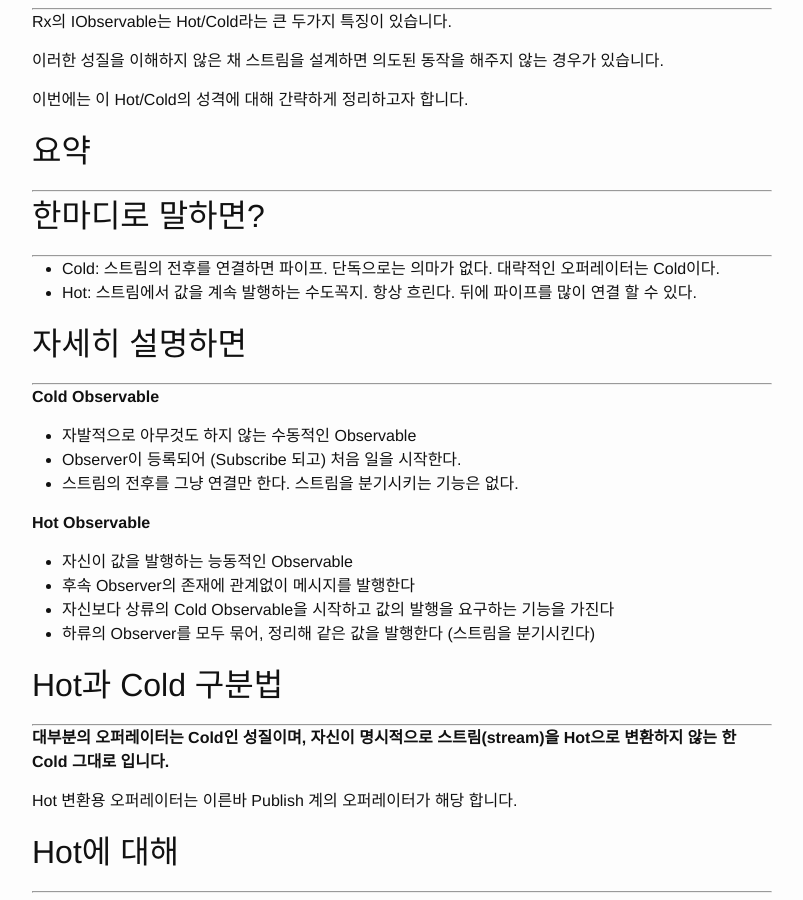
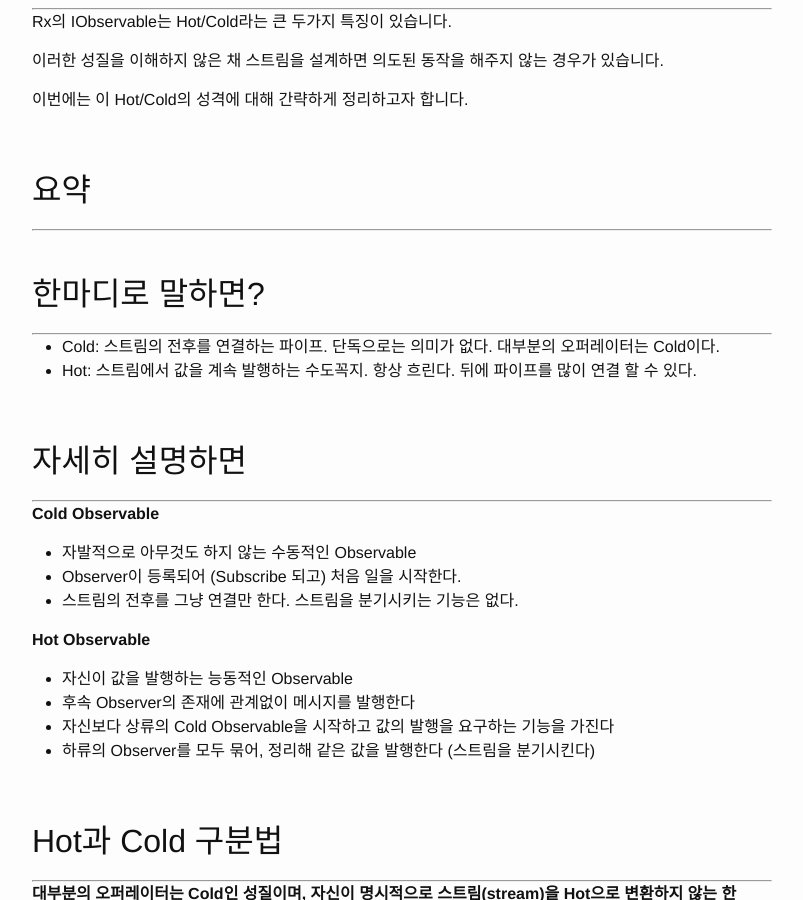
Before and after one commit to karais89/karais89.github.io_back, a Jekyll site: the page built from _posts/2019-09-29-UniRx-Hot-Cold.md, in a window 1280 px wide and 900 px high, scrolled down 897 px. Shown: the whole window, without its empty margins (238-1041 px from the left). Built offline with Jekyll 4.4.1, drawn with Linux system fonts in a browser that asks for light colours; comment, search, counter and statistics services are not loaded.

Commit message:
Modify Post

````diff
--- a/_posts/2019-09-29-UniRx-Hot-Cold.md
+++ b/_posts/2019-09-29-UniRx-Hot-Cold.md
@@ -22,7 +22,7 @@ tags: [unity3d, unirx]
 
 이 포스팅은 원문을 단순히 구글 번역을 하여 정리한 내용입니다. 일본어를 잘하시는 분은 원문을 보시는게 더 좋으실 것 같습니다.
 
-UniRx에 대한 기사 요약은 [여기](https://www.notion.so/karais89/UniRx-c3b7b66948534cc89bfc09951728af20)
+UniRx에 대한 기사 요약은 [여기](https://qiita.com/toRisouP/items/48b9fa25df64d3c6a392)
 
 ---
 
@@ -32,16 +32,21 @@ Rx의 IObservable<T>는 Hot/Cold라는 큰 두가지 특징이 있습니다.
 
 이번에는 이 Hot/Cold의 성격에 대해 간략하게 정리하고자 합니다.
 
+<br />
+
 ## 요약
 
 ---
+<br />
 
 ## 한마디로 말하면?
 
 ---
 
-- Cold: 스트림의 전후를 연결하면 파이프. 단독으로는 의마가 없다. 대략적인 오퍼레이터는 Cold이다.
+- Cold: 스트림의 전후를 연결하는 파이프. 단독으로는 의미가 없다. 대부분의 오퍼레이터는 Cold이다.
 - Hot: 스트림에서 값을 계속 발행하는 수도꼭지. 항상 흐린다. 뒤에 파이프를 많이 연결 할 수 있다.
+
+<br />
 
 ## 자세히 설명하면
 
@@ -60,6 +65,8 @@ Rx의 IObservable<T>는 Hot/Cold라는 큰 두가지 특징이 있습니다.
 - 자신보다 상류의 Cold Observable을 시작하고 값의 발행을 요구하는 기능을 가진다
 - 하류의 Observer를 모두 묶어, 정리해 같은 값을 발행한다 (스트림을 분기시킨다)
 
+<br />
+
 ## Hot과 Cold 구분법
 
 ---
@@ -68,17 +75,24 @@ Rx의 IObservable<T>는 Hot/Cold라는 큰 두가지 특징이 있습니다.
 
 Hot 변환용 오퍼레이터는 이른바 Publish 계의 오퍼레이터가 해당 합니다.
 
+<br />
+
 ## Hot에 대해
 
 ---
 
+<br />
+
 ## Hot Observable의 성질
 
 ---
+<br />
 
 ### 스트림을 가동시키는 성질
 
 Rx 스트림은 기본적으로 Subscribe가 된 순간에 각 오퍼레이터의 작동이 시작하게 되어 있습니다. 하지만 Hot Observable을 스트림 중간에 끼우는 것으로, Subscribe를 샐행 이전에 스트림을 실행시킬 수 있습니다.
+
+<br />
 
 ### 스트림을 분기하는 성질
 
@@ -89,6 +103,8 @@ Hot Observable은 **스트림을 분기 할** 수 있습니다.
 ## Cold에 대해
 
 ---
+
+<br />
 
 ## Subscribe 될 때까지 작동하지 않는 성질
 
@@ -126,6 +142,7 @@ subject.OnNext("C");
 // 완료
 subject.OnCompleted();
 ```
+
 실행결과
 
     C
@@ -170,6 +187,8 @@ subject.OnCompleted();
 
 `Publish` 라는 Hot 변환 연산자를 사이에 끼우는 것으로, Subscribe하는 이전에 스트림을 강제로 실행시킬 수 있습니다.
 
+<br />
+
 ## 각각의 Observer에 대해 별도의 처리를 한다 (스트림의 분기점이 되지 않는다.)
 
 ---
@@ -186,6 +205,8 @@ Cold Observable은 스트림을 분기시키는 성질을 가지고 있지 않
 
 ![](/images/unity3d/2019-09-29-4.jpeg)
 
+<br />
+
 ## 정리
 
 ---
@@ -198,4 +219,4 @@ Cold Observable은 스트림을 분기시키는 성질을 가지고 있지 않
 
 (Publish, PublishLast, Multicast 등)
 
-자세히 : [[Reactive Extensions] Hot 변환은 어떤 때에 필요한가?](https://www.notion.so/karais89/Reactive-Extensions-Hot-9b6f4f1b343c42919ee8fc2ac84f844f)
+자세히 : [[Reactive Extensions] Hot 변환은 어떤 때에 필요한가?](https://qiita.com/toRisouP/items/c955e36610134c05c860)
````
